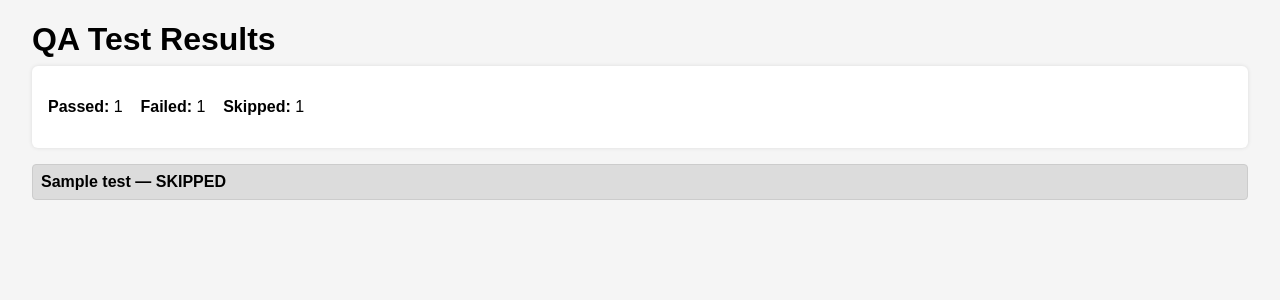
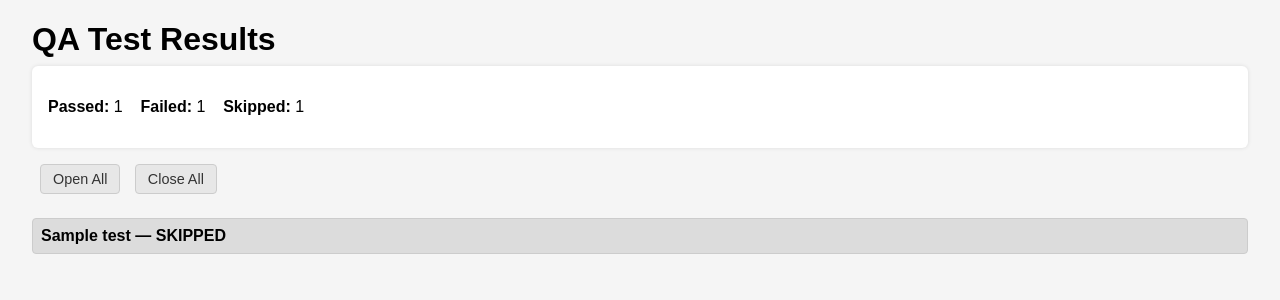
Before and after one commit to FlyBase/website_automated_testing, a Python web app: template scripts/templates/report_template.html in a window 1280 px wide. Shown: the top 300 px of the page. Run offline with Jinja, Linux system fonts and the light colour scheme; the template is opened without the code that fills it: most values are stand-ins (such as "Sample title", 1, 10 or a date in 2020); grey boxes marked "Sample" are stand-in pictures.

Commit message:
Added open all close all buttons.

```diff
--- a/scripts/templates/report_template.html
+++ b/scripts/templates/report_template.html
@@ -20,6 +20,27 @@
       margin-bottom: 1rem;
       box-shadow: 0 0 4px rgba(0,0,0,0.1);
     }
+
+    /* <<< Styles for Control Buttons >>> */
+    .controls {
+      margin-bottom: 1.5rem; /* Add space below buttons */
+      padding-left: 0.5rem; /* Align slightly with details */
+    }
+    .control-button {
+      padding: 6px 12px; /* Button size */
+      margin-right: 10px; /* Space between buttons */
+      font-size: 0.9em;
+      cursor: pointer;
+      background-color: #e7e7e7; /* Light grey background */
+      border: 1px solid #ccc; /* Simple border */
+      border-radius: 4px; /* Match details border radius */
+      color: #333;
+    }
+    .control-button:hover {
+      background-color: #ddd; /* Slightly darker on hover */
+    }
+    /* <<< End Control Button Styles >>> */
+
 
     details {
       margin-bottom: 0.8rem;
@@ -73,7 +94,7 @@
       cursor: pointer;
       height: auto; /* Add height auto for aspect ratio */
     }
-     /* --- END OF ORIGINAL STYLES (with .prompt added) --- */
+     /* --- END OF ORIGINAL STYLES (with .prompt and button styles added) --- */
   </style>
 </head>
 <body>
@@ -86,6 +107,10 @@
   </p>
 </div>
 
+<div class="controls">
+  <button id="open-all-btn" class="control-button">Open All</button>
+  <button id="close-all-btn" class="control-button">Close All</button>
+</div>
 {% for test in tests %}
   {# Use original background color logic #}
   {% set bgColor = "" %}
@@ -100,7 +125,8 @@
   {% endif %}
 
   {# Use original padding/structure for details #}
-  <details style="background-color: {{ bgColor }};">
+  {# Add class="test-details" to target with JS #}
+  <details class="test-details" style="background-color: {{ bgColor }};">
     {# Use original summary structure #}
     <summary>{{ test.name }} &mdash; {{ test.status|upper if test.status else 'UNKNOWN' }}</summary>
 
@@ -142,11 +168,11 @@
         {% endif %}
         {% if test.screenshots_target %}
           <div>
-             {# Use original label #}
-            <p>Preview Screenshot(s):</p>
+             {# Use original label - changed back to Target #}
+            <p>Target Screenshot(s):</p>
             {% for img in test.screenshots_target %}
               <a href="artifacts/{{img}}" target="_blank">
-                <img src="artifacts/{{img}}" alt="Preview screenshot" />
+                <img src="artifacts/{{img}}" alt="Target screenshot" />
               </a>
             {% endfor %}
           </div>
@@ -168,5 +194,27 @@
   </details>
 {% endfor %}
 
+<script>
+  function setAllDetails(openState) {
+    // Find all details elements that represent tests (added class="test-details")
+    const allDetails = document.querySelectorAll('details.test-details');
+    allDetails.forEach(detail => {
+      detail.open = openState;
+    });
+  }
+
+  // Add event listeners after the DOM is loaded
+  document.addEventListener('DOMContentLoaded', (event) => {
+    const openAllButton = document.getElementById('open-all-btn');
+    const closeAllButton = document.getElementById('close-all-btn');
+
+    if (openAllButton) {
+      openAllButton.addEventListener('click', () => setAllDetails(true));
+    }
+    if (closeAllButton) {
+      closeAllButton.addEventListener('click', () => setAllDetails(false));
+    }
+  });
+</script>
 </body>
 </html>
```
